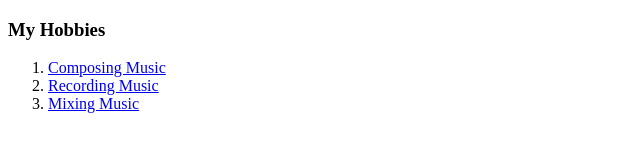
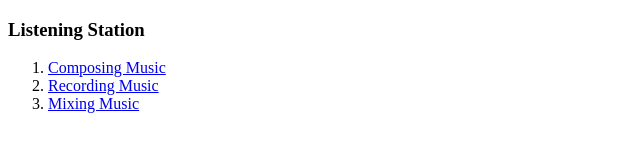
Before and after one commit to elltabes/TaberTone, a plain HTML site: page hobbies.html in a window 1280 px wide. Shown: the full height of the page, 0-640 px from the left. Drawn offline with Linux system fonts and the light colour scheme.

Commit message:
hobbies.html 3

```diff
--- a/hobbies.html
+++ b/hobbies.html
@@ -7,7 +7,7 @@
 </head>
 
 <body>
-  <h3>My Hobbies</h3>
+  <h3>Listening Station</h3>
   <ol>
     <li><a href="https://music.apple.com/us/album/honey-joe-ep/1561388336" target="_blank">Composing Music</a></li>
     <li><a href="https://business.facebook.com/creatorstudio/?tab=fm_sound_collection&sound_collection_tab=sound_tracks&reference=direct_link&asset_id=1902977533232698" target="_blank">Recording Music</a></li>
```
